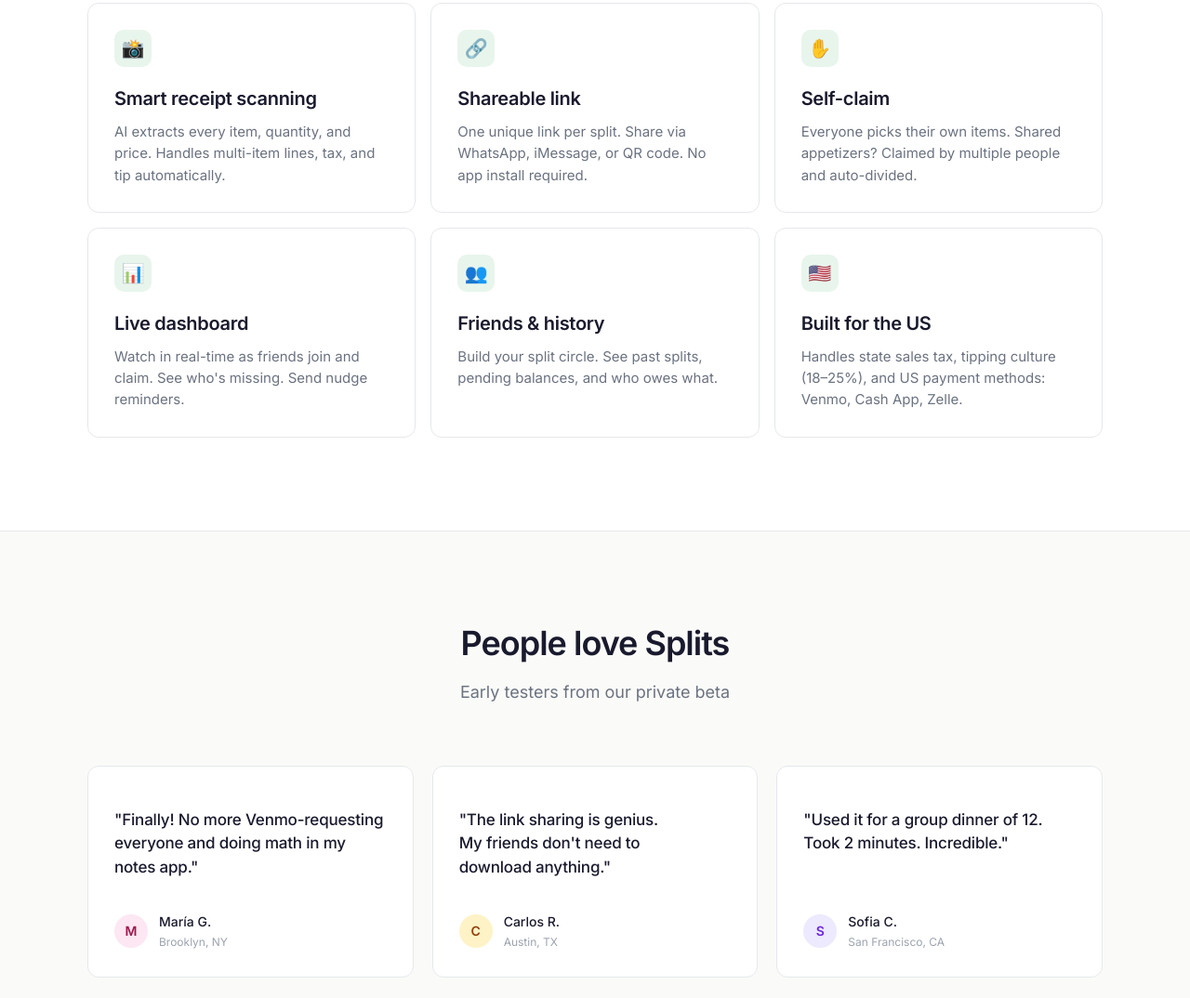
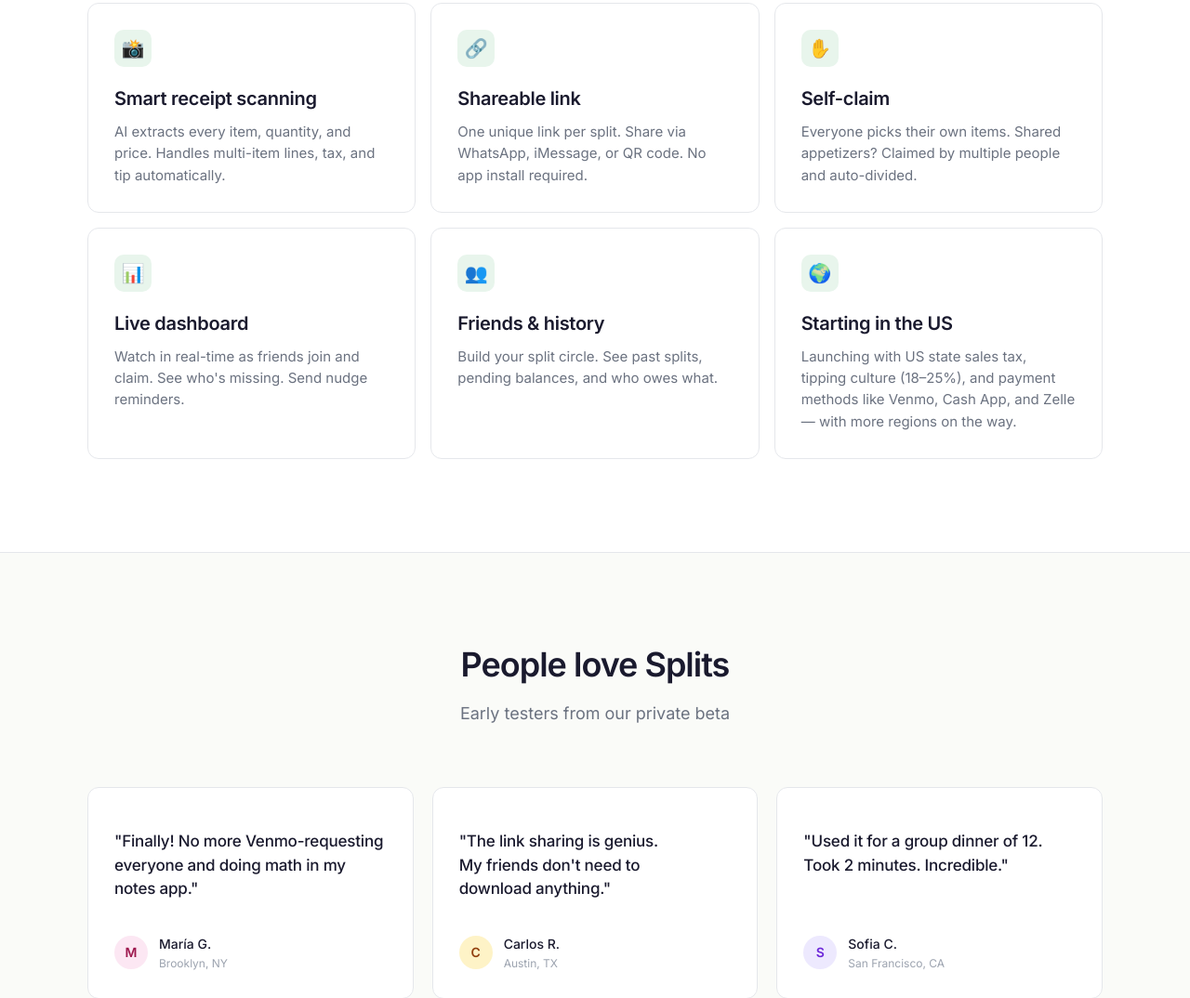
Before and after one commit to trysplits/splits-landing, a plain HTML site: page index.html in a window 1280 px wide. Shown: the part 3117-4191 px from the top of the page at 93% size. Drawn offline with Linux system fonts and the light colour scheme.

Commit message:
Fix wording.

```diff
--- a/index.html
+++ b/index.html
@@ -1519,9 +1519,9 @@ footer .container { padding: 0 24px; }
         <p>Build your split circle. See past splits, pending balances, and who owes what.</p>
       </div>
       <div class="fcard reveal d2">
-        <div class="ficon">🇺🇸</div>
-        <h3 class="h3">Built for the US</h3>
-        <p>Handles state sales tax, tipping culture (18–25%), and US payment methods: Venmo, Cash App, Zelle.</p>
+        <div class="ficon">🌍</div>
+        <h3 class="h3">Starting in the US</h3>
+        <p>Launching with US state sales tax, tipping culture (18–25%), and payment methods like Venmo, Cash App, and Zelle — with more regions on the way.</p>
       </div>
     </div>
   </div>
```
